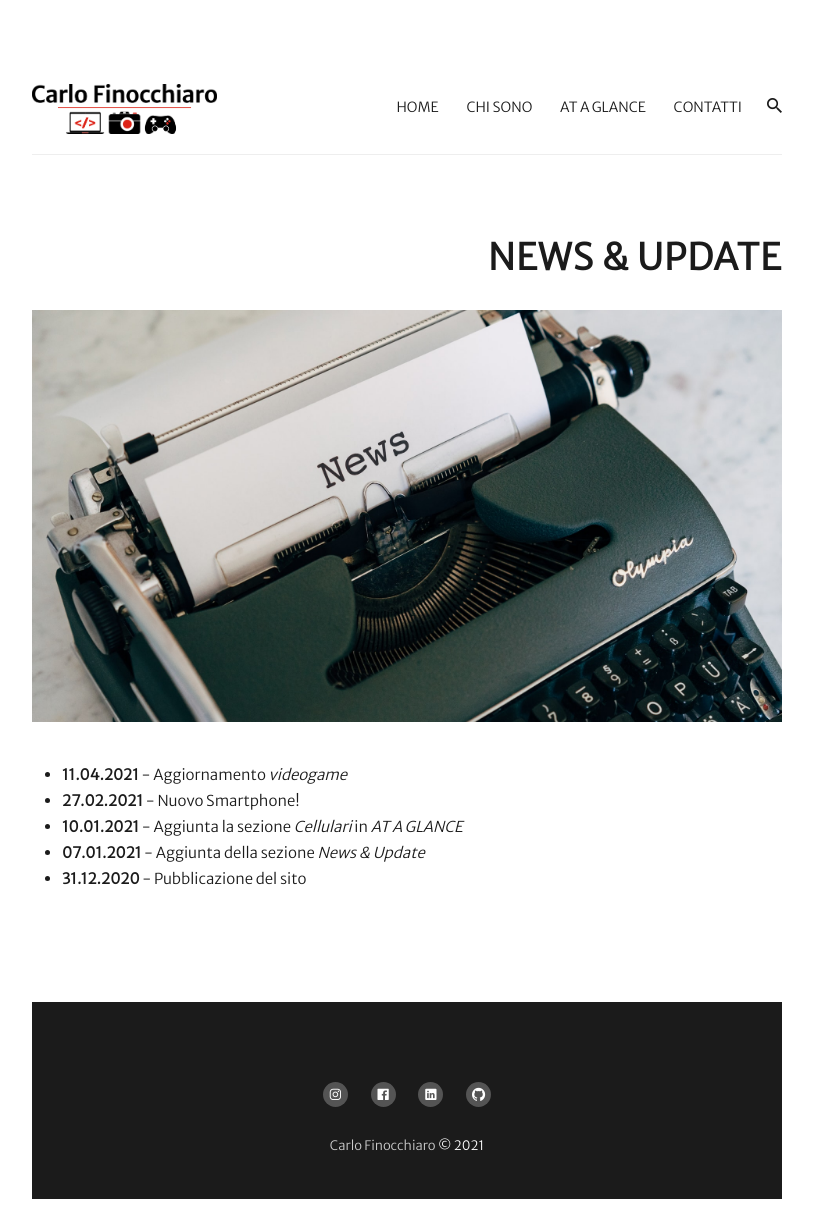
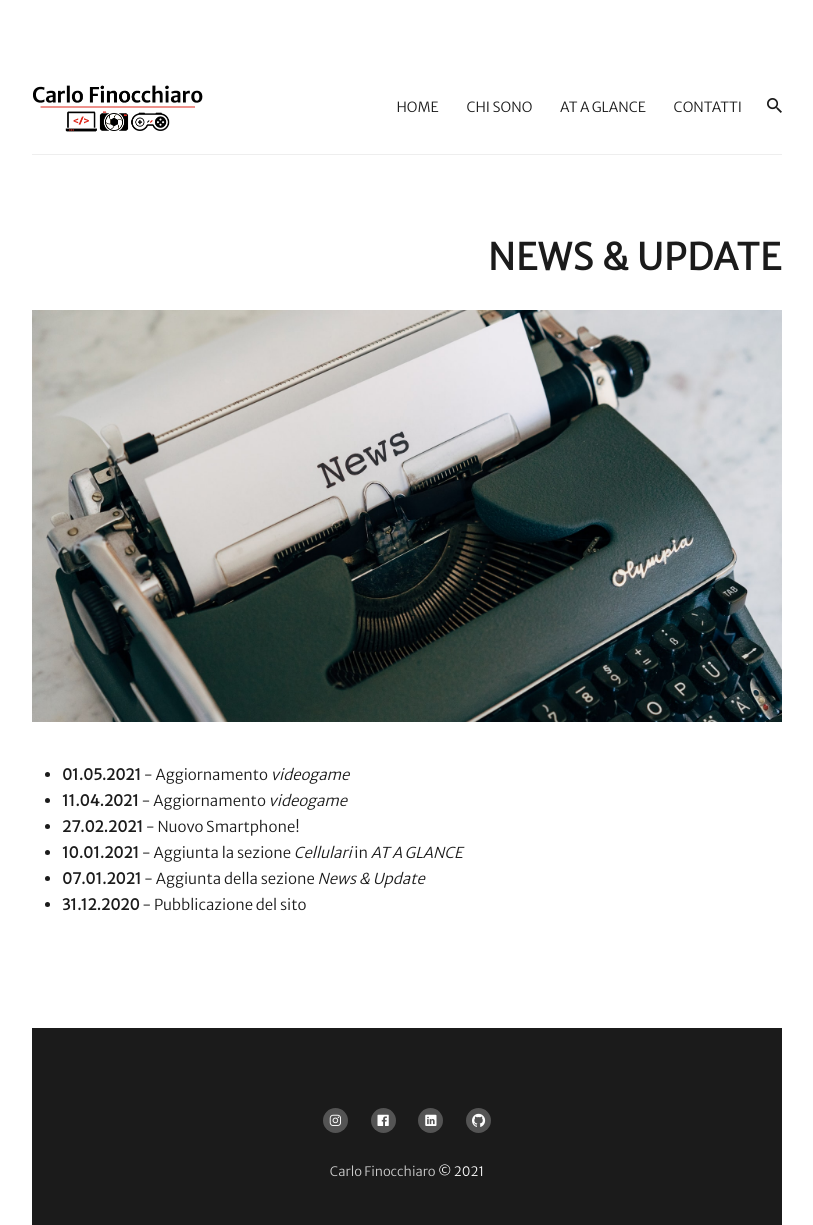
Before and after one commit to carlofinocchiaro/carlofinocchiaro.github.io, a Jekyll site: the page built from _pages/98-newsAndUpdate.md, in a window 1280 px wide. Shown: the whole page, without its empty margins (233-1046 px from the left). Built offline with Jekyll 4.4.1, drawn with Linux system fonts in a browser that asks for light colours; nearby versions of some CDN libraries; before the commit the page ends 1199 px from its top, so only the background shows below that.

```diff
--- a/_pages/98-newsAndUpdate.md
+++ b/_pages/98-newsAndUpdate.md
@@ -5,6 +5,7 @@ permalink: /news/
 image: images/newsAndUpdate.jpg
 ---
 
+* **01.05.2021** - Aggiornamento *videogame*
 * **11.04.2021** - Aggiornamento *videogame*
 * **27.02.2021** - Nuovo Smartphone!
 * **10.01.2021** - Aggiunta la sezione *Cellulari* in *AT A GLANCE*
```
Also changed, not shown: _pages/atAGlancePage/gaming.md (+1 -0 lines), Gemfile.lock, images/logo.png, 1 other file.
